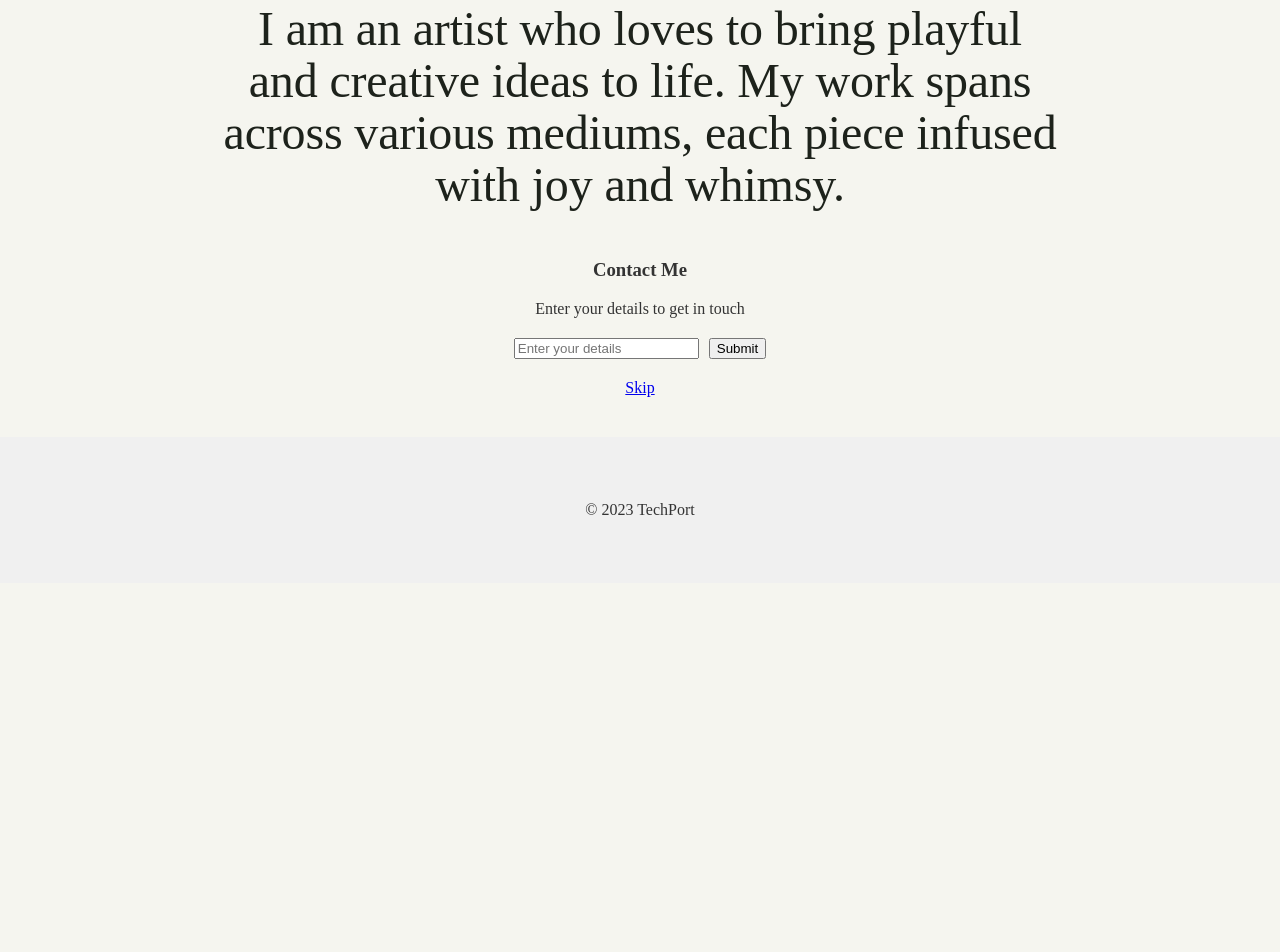
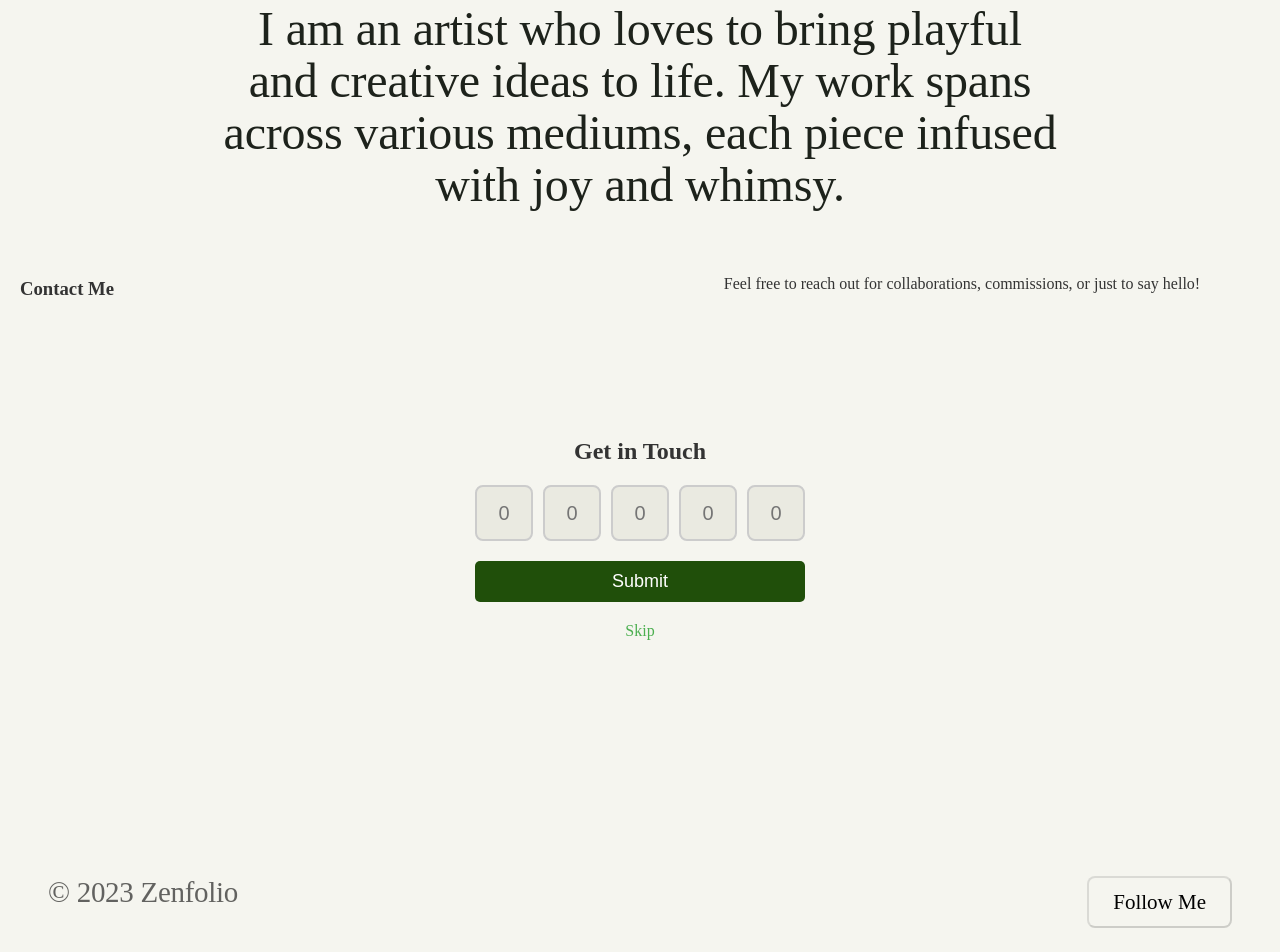
Before and after one commit to ParrvLuthra22/capstone-project, a plain HTML site: page index.html in a window 1280 px wide. Shown: the part 3196-4148 px from the top of the page. Before the commit the page ends 3779 px from the top, so only its background shows below. Drawn offline with Linux system fonts and the light colour scheme; a web font is replaced by a local one.

Commit message:
fourth commit

```diff
--- a/index.html
+++ b/index.html
@@ -106,22 +106,35 @@
     </section>
 
     <section class="contact">
-      <div>
+      <div class="contact-info">
+
+      <div class="heading-3">
+        <div class="spacer">
       <h3>Contact Me</h3>
+        </div>
+      <p>Feel free to reach out for collaborations, commissions, or just to say hello!</p>
       </div>
-      <div>
-      <p>Enter your details to get in touch</p>
+      <div class="container">
+        <h1>Get in Touch</h1>
+        <div class="input-group">
+          <input type="text" maxlength="1" placeholder="0">
+          <input type="text" maxlength="1" placeholder="0">
+          <input type="text" maxlength="1" placeholder="0">
+          <input type="text" maxlength="1" placeholder="0">
+          <input type="text" maxlength="1" placeholder="0">
+        </div>
+        <button class="submit-btn">Submit</button>
+        <a href="#" class="skip-link">Skip</a>
       </div>
-      <form>
-        <input type="text" placeholder="Enter your details">
-        <button type="submit">Submit</button>
-      </form>
-      <a href="#">Skip</a>
     </section>
   </main>
-
   <footer>
-    <p>&copy 2023 TechPort</p>
-  </footer>
+    <div class="footercontainer">
+        <div class="pagelink">
+            <span>&copy; 2023 Zenfolio</span>
+        </div>
+        <button class="followme"><span class="buttontext">Follow Me</span></button>
+    </div>
+</footer>
 </body>
 </html>
--- a/style.css
+++ b/style.css
@@ -152,7 +152,18 @@ body {
 
   .contact-info{
     display: flex;
+    flex-direction: column;
+    justify-content: space-between;
   }
+  .heading-3{
+    display: grid;
+    grid-template-columns: repeat(2,1fr);
+    gap: 48px;
+  }
+  .spacer{
+    text-align: left;
+  }
+
   .contact form {
     display: flex;
     justify-content: center;
@@ -165,3 +176,121 @@ body {
     padding: 48px;
     background-color: #f0f0f0;
   }
+
+  .container {
+    padding: 100px 50%;
+    display: grid;
+    justify-content: center;
+    align-items: center;
+    width: auto;
+  }
+
+  h1 {
+    font-size: 24px;
+    margin-bottom: 20px;
+  }
+
+  .input-group {
+    display: flex;
+    justify-content: center;
+    gap: 10px;
+    margin-bottom: 20px;
+  }
+
+  .input-group input {
+    background-color: #DADACA66;
+    width: 50px;
+    height: 50px;
+    text-align: center;
+    font-size: 20px;
+    border: 2px solid #ccc;
+    border-radius: 8px;
+    outline: none;
+  }
+
+  .input-group input:focus {
+    border-color: #4caf50;
+  }
+
+  .submit-btn {
+    display: inline-block;
+    background-color: #204F0A;
+    color: #fff;
+    font-size: 18px;
+    padding: 10px 20px;
+    border: none;
+    border-radius: 5px;
+    cursor: pointer;
+    margin-bottom: 10px;
+  }
+
+  .submit-btn:hover {
+    background-color: #3e8e41;
+  }
+
+  .skip-link {
+    display: inline-block;
+    margin-top: 10px;
+    color: #4caf50;
+    font-size: 16px;
+    text-decoration: none;
+  }
+
+  .skip-link:hover {
+    text-decoration: underline;
+  }
+
+  footer{
+    padding: 96px 48px 24px 48px;
+    background-color: transparent;
+  }
+
+
+@media (max-width: 1024px) {
+    footer{
+        padding: 60px 48px 24px 48px;
+    }
+    .container{
+        padding: 20px 48px;
+    }
+}
+
+@media (max-width: 768px) {
+    footer{
+        padding: 30px 48px 24px 48px;
+    }
+    .container{
+        padding: 0px 48px;
+    }
+}
+
+.footercontainer{
+    display: flex;
+    justify-content: space-between;
+}
+
+.pagelink{
+    font-family: 'Lexend Exa';
+    color: #00000099;
+    font-size: 29px;
+    font-weight: 270;
+    line-height: 32px;
+    letter-spacing: -0.01em;
+    text-align: left;
+
+}
+.followme{
+    padding: 12px 24px;
+    border-radius: 8px;
+    border-color: #00000029;
+    background-color: transparent;
+}
+.buttontext{
+    font-family: Lexend Exa;
+    color: #000000;
+    font-size: 21px;
+    font-weight: 400;
+    line-height: 24px;
+    text-align: left;
+
+}
```
